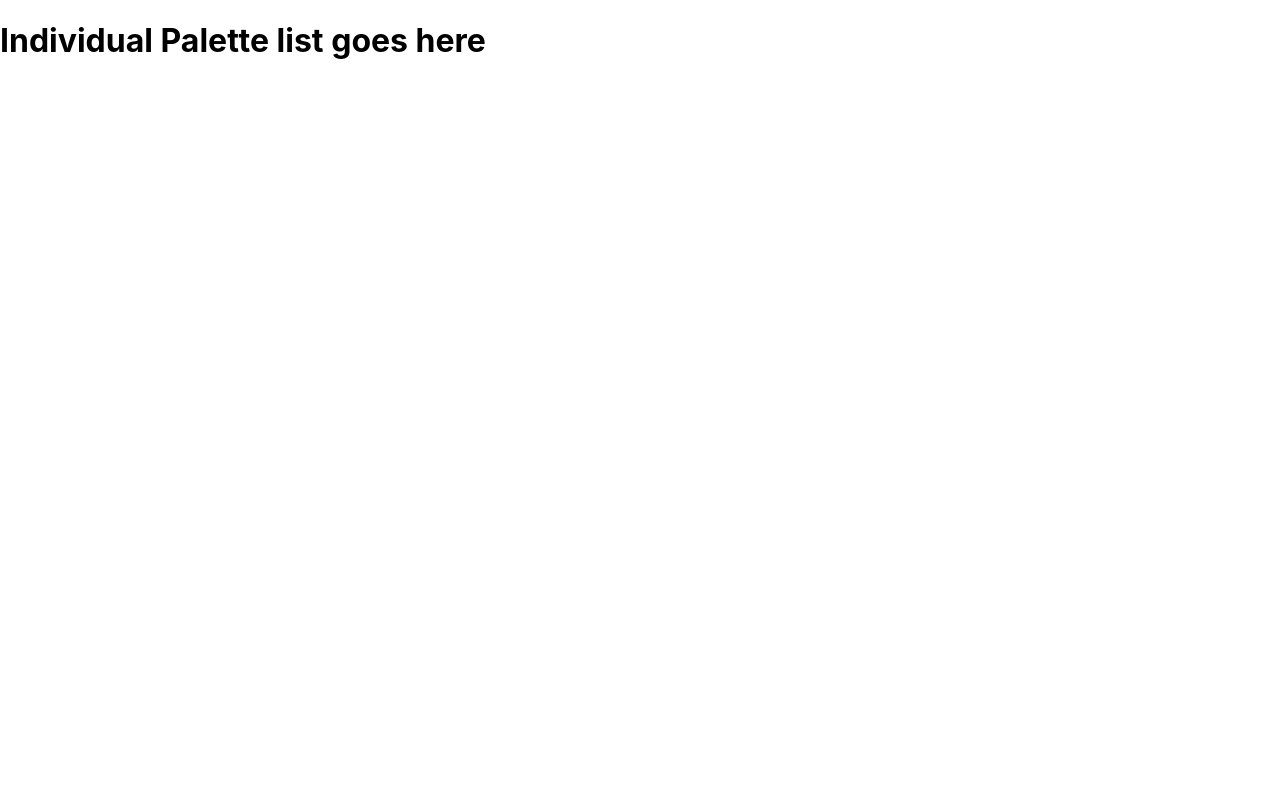
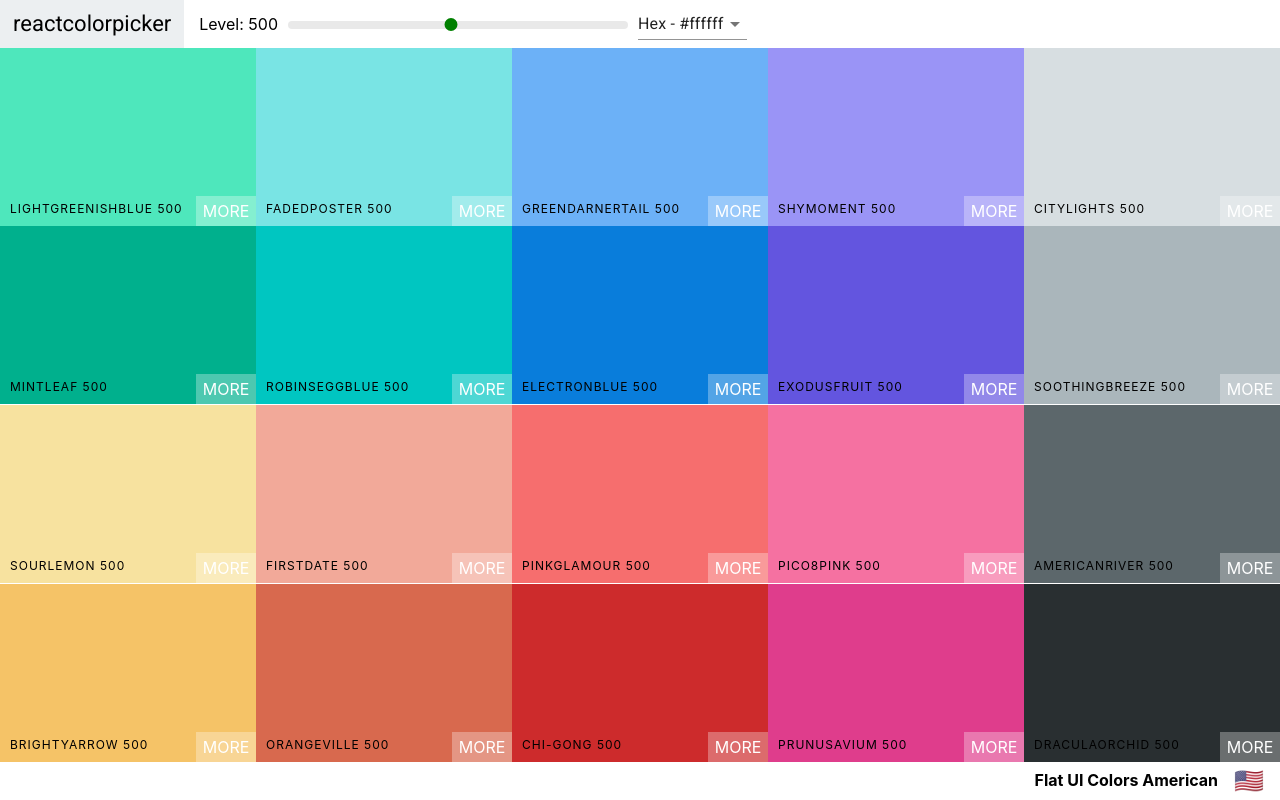
Before and after one commit to gustavo-camello/color_app, a React (Create React App) app: page /palette/flat-ui-colors-american in a window 1280 px wide. Built offline with nearby package versions, Linux system fonts and the light colour scheme.

Commit message:
add PaletteList component

```diff
--- a/src/App.js
+++ b/src/App.js
@@ -2,17 +2,25 @@ import React, {Component} from 'react';
 import {Route, Switch} from 'react-router-dom';
 import './App.css';
 import Palette from './Palette';
+import PaletteList from './PaletteList';
 import seedColors from './seedColors';
 import { generatePalette} from './colorHelpers';
 
 class App extends Component {
+
+  findPalette (id) {
+    return seedColors.find(function(palette) {
+      return palette.id === id;
+    })
+  }
+
   render () {
     console.log(generatePalette(seedColors[4]));
     return (
 
         <Switch>
-          <Route exact path="/" render={() => <h1>Pallete list goes here</h1>}/>
-          <Route exact path="/palette/:id" render={() => <h1>Individual Palette list goes here</h1>}/>
+          <Route exact path="/" render={() => <PaletteList palettes={seedColors}/>} />
+          <Route exact path="/palette/:id" render={(routeProps) => <Palette palette={generatePalette(this.findPalette(routeProps.match.params.id))}/>}/>
         </Switch>
       // <div>
       //   <Palette palette={generatePalette(seedColors[4])}/>
--- a/src/NavBar.js
+++ b/src/NavBar.js
@@ -1,5 +1,6 @@
 import React, {Component} from 'react';
 import Slider from 'rc-slider';
+import {Link} from 'react-router-dom';
 import Select from '@material-ui/core/Select';
 import Snackbar from '@material-ui/core/Snackbar';
 import CloseIcon from '@material-ui/icons/Close';
@@ -35,7 +36,7 @@ class NavBar extends Component {
         return (
             <header className="NavBar">
                 <div className="logo">
-                    <a href="#">reactcolorpicker</a>
+                    <Link to="/">reactcolorpicker</Link>
                 </div>
                 <div className='slider-container'>
                     <span>Level: {level}</span>
--- /dev/null
+++ b/src/PaletteList.js
@@ -0,0 +1,18 @@
+import React from 'react';
+import Palette from './Palette';
+import {Link} from 'react-router-dom';
+
+class PaletteList extends React.Component {
+    render () {
+        const { palettes } = this.props;
+        return (
+            <div>
+                {palettes.map(palette => (
+                    <Link to={`/palette/${palette.id}`}><h1>{palette.paletteName}</h1></Link>
+                ))}
+            </div>
+        )
+    }
+}
+
+export default PaletteList;
```
